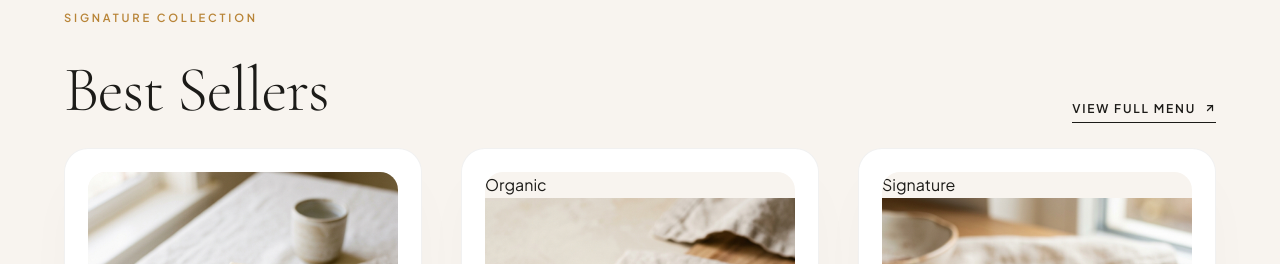
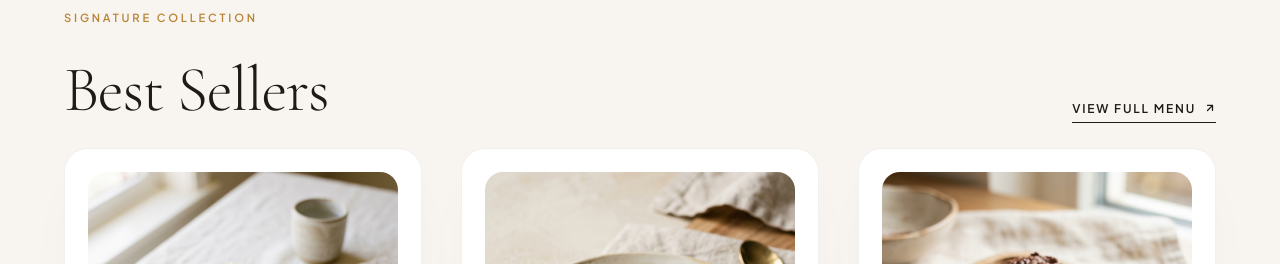
Before and after one commit to sedmugen/giselles-concept, a website: page index.html in a window 1280 px wide. Shown: the part 1677-1941 px from the top of the page. Drawn offline with nearby package versions, Linux system fonts and the light colour scheme.

Commit message:
fix: remove stray badge text tags above best seller product cards

```diff
--- a/index.html
+++ b/index.html
@@ -197,7 +197,6 @@
           <div class="product-card-wrapper reveal reveal-delay-2">
             <article class="product-card">
               <div class="product-image-container">
-                <span class="product-badge">Organic</span>
                 <img src="assets/images/products/tahini-cacao-cookie.png" alt="Organic Tahini Cacao Cookie" class="product-image" loading="lazy">
               </div>
               <div class="product-info-wrap">
@@ -215,7 +214,6 @@
           <div class="product-card-wrapper reveal reveal-delay-3">
             <article class="product-card">
               <div class="product-image-container">
-                <span class="product-badge">Signature</span>
                 <img src="assets/images/products/almond-fudge-brownie.png" alt="Sprouted Almond Fudge Brownie" class="product-image" loading="lazy">
               </div>
               <div class="product-info-wrap">
```
Also changed, not shown: assets/images/screenshots/storefront-bestsellers.png (added).
